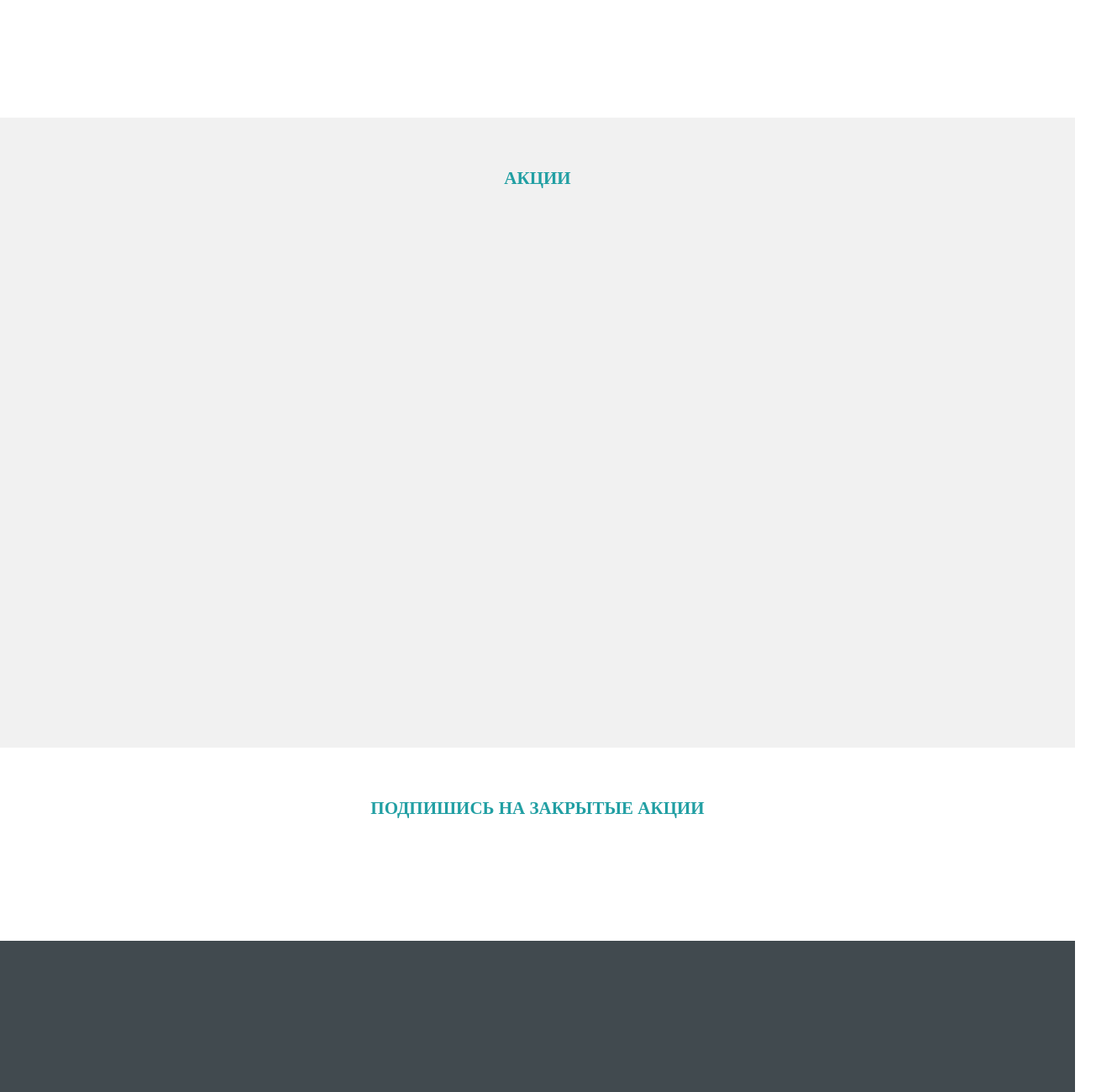
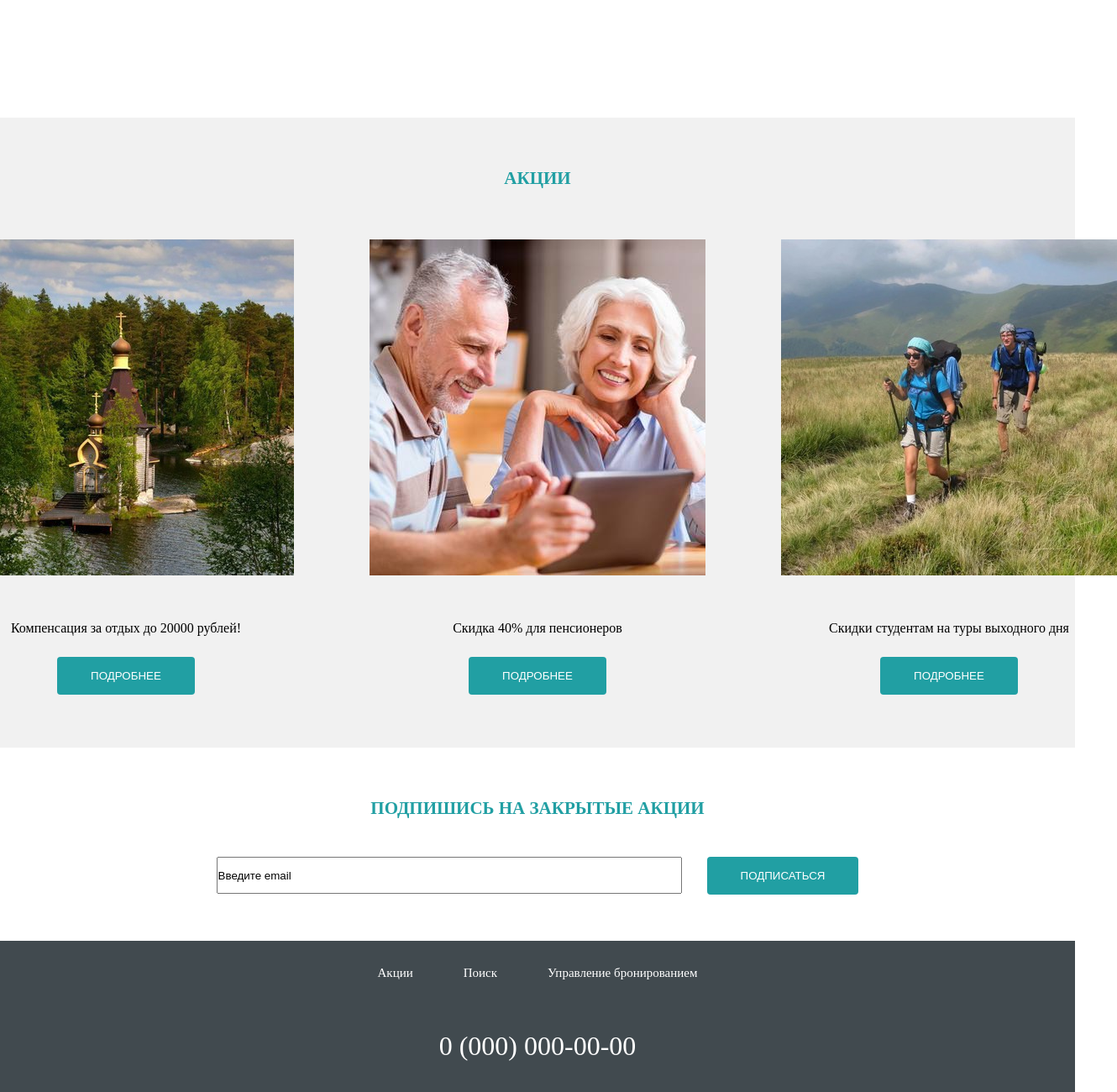
Before and after one commit to lsoulworkerl/tourist_pro, a plain HTML site: page index.html in a window 1280 px wide. Shown: the part 1770-3070 px from the top of the page at 84% size, 1330 px wide, since content can reach past the window. Drawn offline with Linux system fonts and the light colour scheme.

Commit message:
Add blocks with sales

```diff
--- a/index.html
+++ b/index.html
@@ -95,11 +95,52 @@
         </div>
         <div class="seventh_block">
             <h1 class="subtitle">АКЦИИ</h1>
+            <div class="detail_block">
+                <div class="detail">
+                    <img src="./img/sale1.jpg"/>
+                    <p>Компенсация за отдых до 20000 рублей!</p>
+                    <a href="#">
+                        <button>ПОДРОБНЕЕ</button>
+                    </a>
+                </div>
+                <div class="detail">
+                    <img src="./img/sale2.jpg"/>
+                    <p>Скидка 40% для пенсионеров</p>
+                    <a href="#">
+                        <button>ПОДРОБНЕЕ</button>
+                    </a>
+                </div>
+                <div class="detail">
+                    <img src="./img/sale3.jpg"/>
+                    <p>Скидки студентам на туры выходного дня</p>
+                    <a href="#">
+                        <button>ПОДРОБНЕЕ</button>
+                    </a>
+                </div>
+            </div>
         </div>
         <div class="eighth_block">
             <h1 class="subtitle">ПОДПИШИСЬ НА ЗАКРЫТЫЕ АКЦИИ</h1>
+            <div class="inside_input">
+                <input value="Введите email"/>
+                <a href="#">
+                    <button>ПОДПИСАТЬСЯ</button>
+                </a>
+            </div>
         </div>
         <div class="ninth_block">
+            <div class="links">
+                <div class="main_link">
+                    <p>Акции</p>
+                </div>
+                <div class="main_link">
+                    <p>Поиск</p>
+                </div>
+                <div class="main_link">
+                    <p>Управление бронированием</p>
+                </div>
+            </div>
+            <p class="phone">0 (000) 000-00-00</p>
         </div>
     </body>
 </html>
--- a/style.css
+++ b/style.css
@@ -156,11 +156,55 @@ html{
     background-color: #f1f1f1;
 }
 
+.detail_block {
+    display: flex;
+    justify-content: center;
+    padding-top: 60px;
+    text-align: center;
+}
+
+.detail {
+    padding-right: 90px;
+}
+
+.detail:last-child {
+    padding-right: 0px;
+}
+
+.detail img {
+    padding-bottom: 50px;
+}
+
+.detail p {
+    padding-bottom: 25px;
+}
+
+button {
+    text-align: center;
+    background-color: #219fa3;
+    color: #ffffff;
+    border: none;
+    padding: 15px 40px;
+    border-radius: 4px;
+}
+
 .eighth_block {
     position: relative;
     width: 100%;
     height: 230px;
     margin: 0px;
+}
+
+input {
+    width: 550px;
+    height: 40px;
+    margin-right: 30px;
+}
+
+.inside_input {
+    padding-top: 45px;
+    display: flex;
+    justify-content: center;
 }
 
 .ninth_block {
```
Also changed, not shown: img/sale1.jpg (added), img/sale2.jpg (added), img/sale3.jpg (added).
